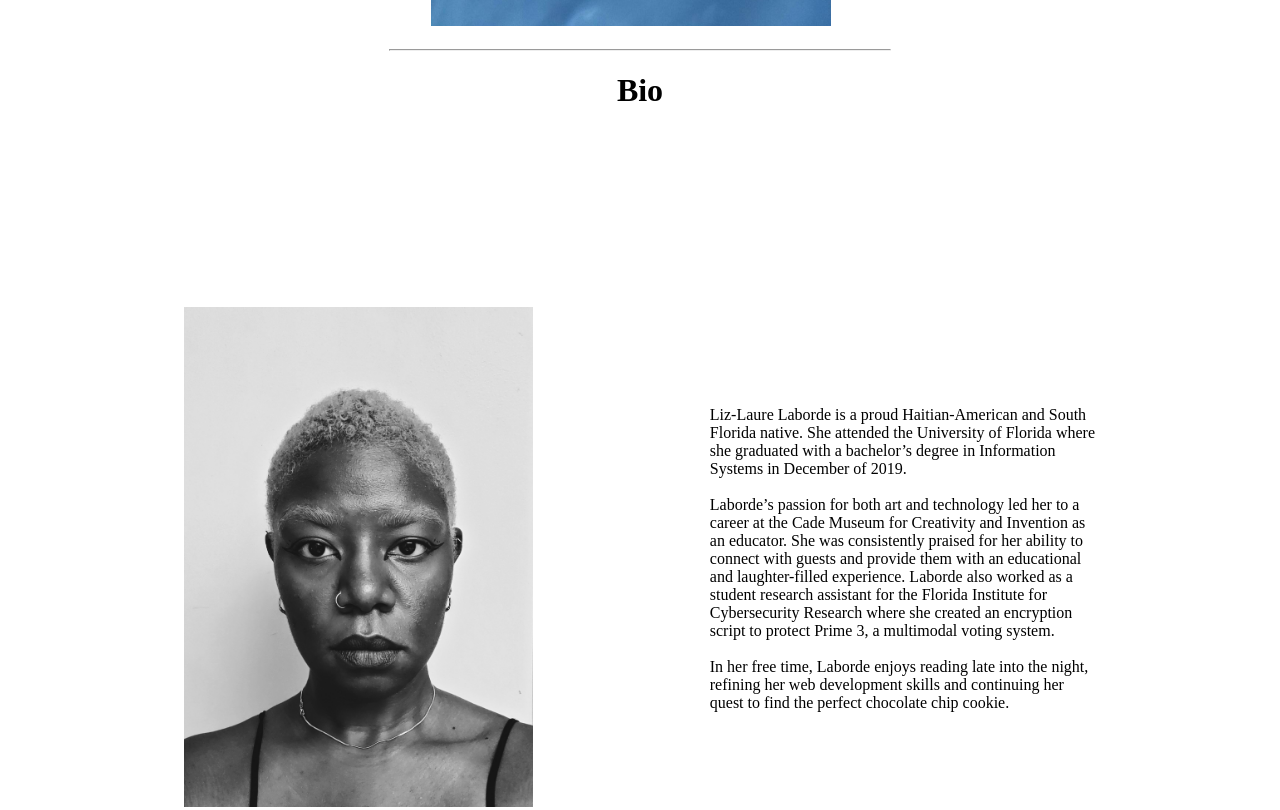
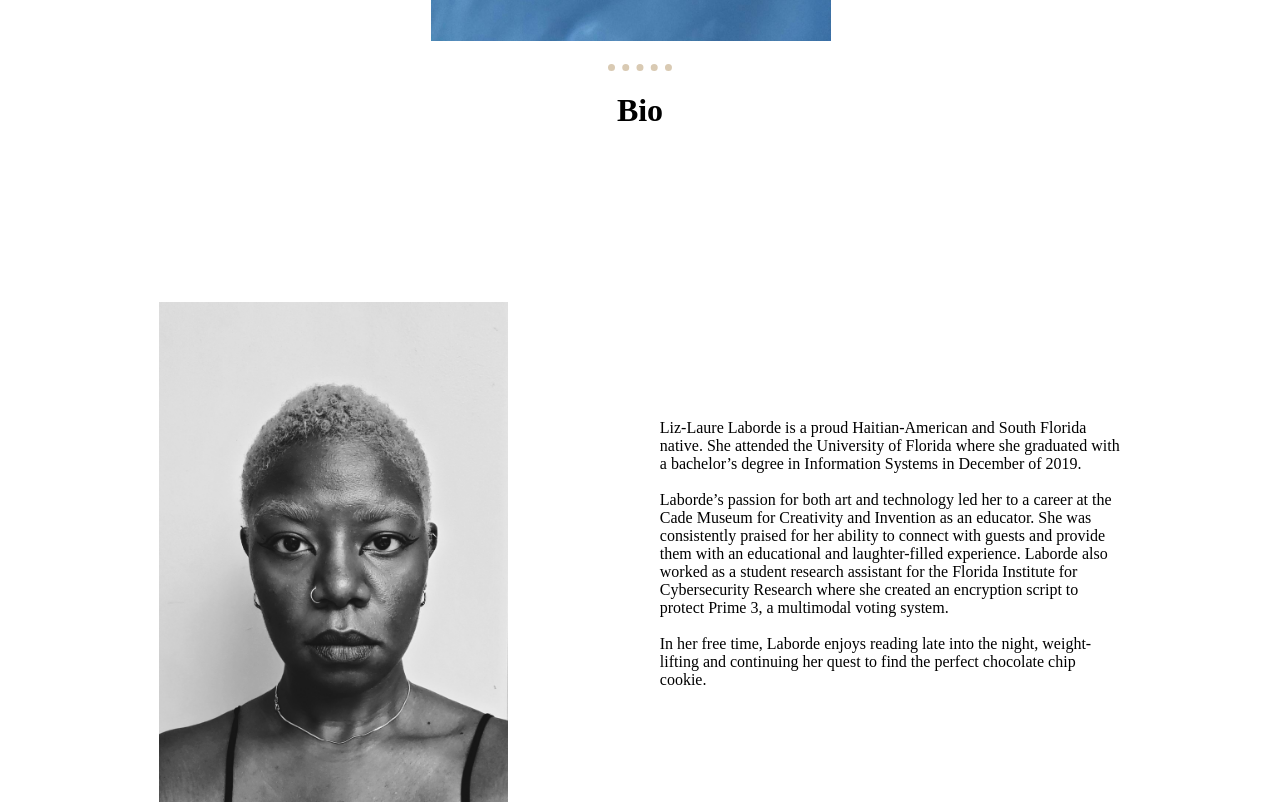
Before and after one commit to lizlaurel/personal-website, a plain HTML site: page index.html in a window 1280 px wide. Shown: the part 1695-2505 px from the top of the page. Drawn offline with Linux system fonts and the light colour scheme.

Commit message:
Add files via upload
2022 updatw

```diff
--- a/index.html
+++ b/index.html
@@ -3,12 +3,24 @@
   <head>
     <meta charset="utf-8">
     <title>Laurie's Personal Website</title>
+    <style>
+      body{
+      background-color: :#F9F3DF;
+      }
+      hr{
+        border-style: dotted none none;
+        border-color: #D9CAB3;
+        border-width: 7px;
+        width: 5%;
+      }
+    </style>
   </head>
   <body>
     <h3 align= center> // Liz-Laure Laborde </h3>
     <br>
     <h2 align= center> Hi! Welcome to my neck of the World Wide Web</h2>
     <br>
+    <hr>
     <h1 align= center>Featured Works</h1>
     <table cellspacing=10>
       <tr>
@@ -29,7 +41,7 @@
     </table>
     <hr width=500>
     <h1 align= center>Bio</h1>
-    <table align = center cellspacing= 175>
+    <table align = center cellspacing= 150>
       <tr>
         <td><img src="self portrait black and white.jpg" alt="photo of Liz-Laure" height = 500></td>
         <td><p>Liz-Laure Laborde is a proud Haitian-American and South Florida native. She attended the University of Florida where she graduated with a bachelor’s degree in Information Systems in December of 2019.
@@ -39,7 +51,7 @@
             Laborde also worked as a student research assistant for the Florida Institute for Cybersecurity Research where she created an encryption script to protect Prime 3, a multimodal voting system.
             <br>
             <br>
-            In her free time, Laborde enjoys reading late into the night, refining her web development skills and continuing her quest to find the perfect chocolate chip cookie.
+            In her free time, Laborde enjoys reading late into the night, weight-lifting and continuing her quest to find the perfect chocolate chip cookie.
         </p></td>
       </tr>
     </table>
```
